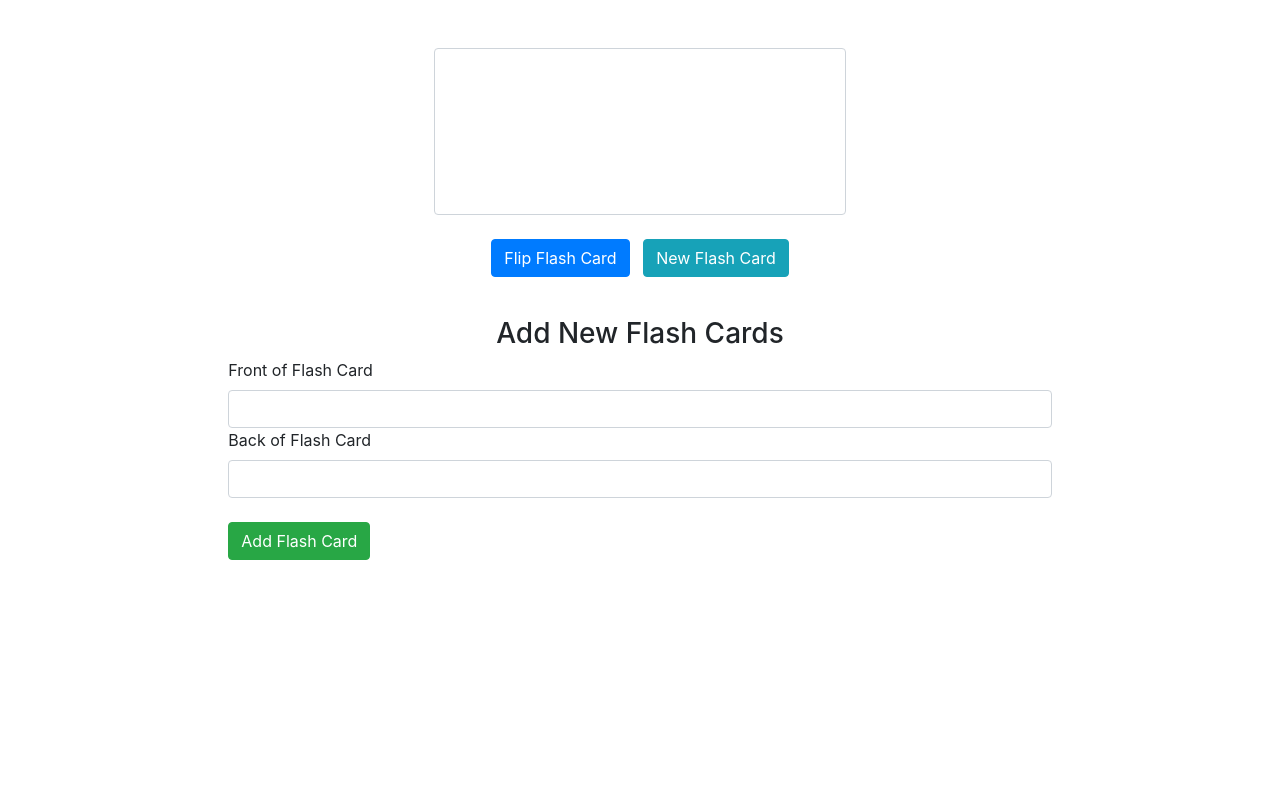
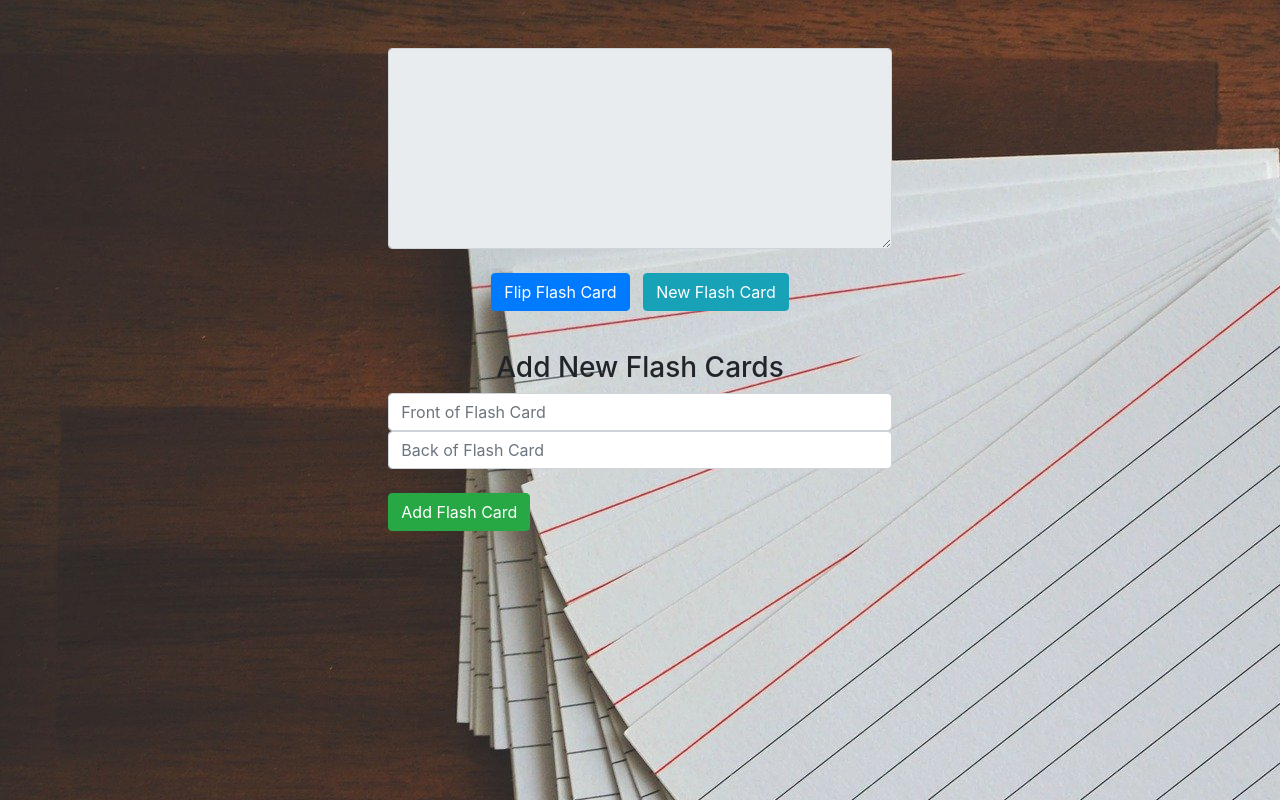
Before and after one commit to Ara225/react-flashcards, a React (Create React App) app: page / in a window 1280 px wide. Built offline with nearby package versions, Linux system fonts and the light colour scheme.

Commit message:
Add background image make new flash card work
New flash card doesn't have a risk of getting the same flash card any more

```diff
--- a/public/index.html
+++ b/public/index.html
@@ -26,7 +26,7 @@
     -->
     <title>React App</title>
   </head>
-  <body>
+  <body style="background-image: url(./flashcards.jpg);">
     <noscript>You need to enable JavaScript to run this app.</noscript>
     <div id="root"></div>
     <!--
--- a/src/App.css
+++ /dev/null
@@ -1,38 +0,0 @@
-.App {
-  text-align: center;
-}
-
-.App-logo {
-  height: 40vmin;
-  pointer-events: none;
-}
-
-@media (prefers-reduced-motion: no-preference) {
-  .App-logo {
-    animation: App-logo-spin infinite 20s linear;
-  }
-}
-
-.App-header {
-  background-color: #282c34;
-  min-height: 100vh;
-  display: flex;
-  flex-direction: column;
-  align-items: center;
-  justify-content: center;
-  font-size: calc(10px + 2vmin);
-  color: white;
-}
-
-.App-link {
-  color: #61dafb;
-}
-
-@keyframes App-logo-spin {
-  from {
-    transform: rotate(0deg);
-  }
-  to {
-    transform: rotate(360deg);
-  }
-}
--- a/src/App.js
+++ b/src/App.js
@@ -1,11 +1,12 @@
 import React from 'react';
-import './App.css';
+
 
 
 class FlashCardApp extends React.Component {
   constructor(props) {
     super(props);
-    this.state = { items: [], showBack: false, currentItem: 0 };
+    this.state = { items: [], showBack: false, currentItem: 0,
+      style: {"paddingTop": "15%", "paddingBottom": "15%", "paddingLeft": "15%", "paddingRight": "15%"} };
     this.handleChange = this.handleChange.bind(this);
     this.handleSubmit = this.handleSubmit.bind(this);
     this.flip = this.flip.bind(this);
@@ -14,12 +15,13 @@ class FlashCardApp extends React.Component {
 
   render() {
     return (
-      <div class="container col-8">
+      <div class="container col-5">
         <br/>
         <br/>
-        <FlashCardList items={this.state.items} showBack={this.state.showBack} currentItem={this.state.currentItem} />
+        <FlashCardList items={this.state.items} showBack={this.state.showBack} currentItem={this.state.currentItem}
+            style={this.state.style} />
         <div class="text-center form-group">
-          <br></br>
+          <br/>
           <button class="btn btn-primary" onClick={this.flip}>
             Flip Flash Card
           </button>
@@ -31,18 +33,8 @@ class FlashCardApp extends React.Component {
         <br/>
         <h3 class="text-center">Add New Flash Cards</h3>
         <form onSubmit={this.handleSubmit} class="form-group">
-          <label htmlFor="new-flashcard-front">
-            Front of Flash Card
-          </label>
-          <input class="form-control"
-            id="new-flashcard-front"
-          />
-          <label htmlFor="new-flashcard-back">
-            Back of Flash Card
-          </label>
-          <input class="form-control"
-            id="new-flashcard-back"
-          />
+          <input class="form-control" id="new-flashcard-front" placeholder="Front of Flash Card"/>
+          <input class="form-control" id="new-flashcard-back"placeholder="Back of Flash Card"/>
           <br/>
           <button class="btn btn-success">
             Add Flash Card
@@ -53,8 +45,12 @@ class FlashCardApp extends React.Component {
   }
 
   getNew() {
-    if (this.state.items !== []) {
-      this.setState({ currentItem: Math.floor(Math.random()*this.state.items.length) });
+    if (this.state.items.length > 1) {
+      var randomChoice = Math.floor(Math.random()*this.state.items.length)
+      while (randomChoice === this.state.currentItem) {
+        randomChoice = Math.floor(Math.random()*this.state.items.length)
+      }
+      this.setState({ currentItem: randomChoice });
     }
   }
 
@@ -62,11 +58,11 @@ class FlashCardApp extends React.Component {
     console.log(this.state.showBack)
     if (this.state.showBack && this.state.items.length > 0) {
       this.setState({ showBack: false });
-      document.getElementById("flashCardContainer").innerHTML = this.state.items[this.state.currentItem].front
+      document.getElementById("flashCardContainer").value = this.state.items[this.state.currentItem].front
     }
     else if (!this.state.showBack && this.state.items.length > 0) {
       this.setState({ showBack: true });
-      document.getElementById("flashCardContainer").innerHTML = this.state.items[this.state.currentItem].back
+      document.getElementById("flashCardContainer").value = this.state.items[this.state.currentItem].back
     }
   }
 
@@ -102,27 +98,24 @@ class FlashCardList extends React.Component {
 
       if (this.props.showBack === false) {
         return (
-          <div class="container col-6 rounded form-control text-center" id="flashCardContainer"
-              style={{"paddingTop": "10%", "paddingBottom": "10%", "paddingLeft": "5%", "paddingRight": "5%"}}>
-              {this.props.items[this.props.currentItem].front}
-          </div>
+          <textarea class="form-control text-center" id="flashCardContainer"
+            value={this.props.items[this.props.currentItem].front} style={this.props.style} disabled>
+          </textarea>
         );
       }
       else if (this.props.showBack === true) {
         return (
-          <div class="container col-6 rounded form-control text-center" id="flashCardContainer"
-              style={{"paddingTop": "10%", "paddingBottom": "10%", "paddingLeft": "5%", "paddingRight": "5%"}}>
-              {this.props.items[this.props.currentItem].back}
-          </div>
+          <textarea class="form-control text-center" id="flashCardContainer"
+              value={this.props.items[this.props.currentItem].back} style={this.props.style} disabled>
+          </textarea>
 
         );
       }
     }
     else {
       return (
-        <div class="container col-6 rounded form-control text-center" id="flashCardContainer"
-            style={{"paddingTop": "10%", "paddingBottom": "10%", "paddingLeft": "5%", "paddingRight": "5%"}}>
-        </div>
+        <textarea class="form-control text-center" id="flashCardContainer" style={this.props.style} disabled>
+        </textarea>
 
       );
     }
```
Also changed, not shown: public/flashcards.jpg (added).
